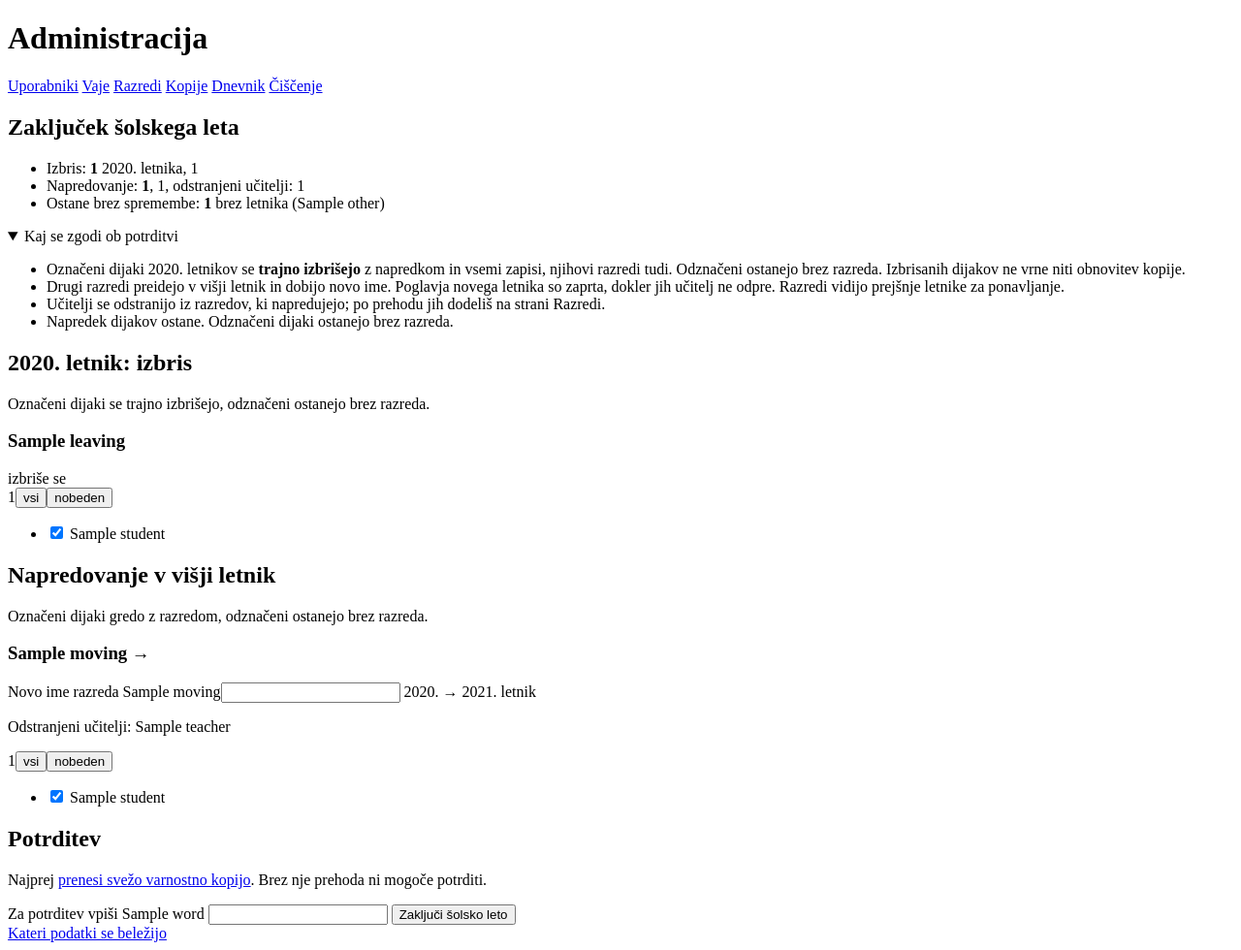
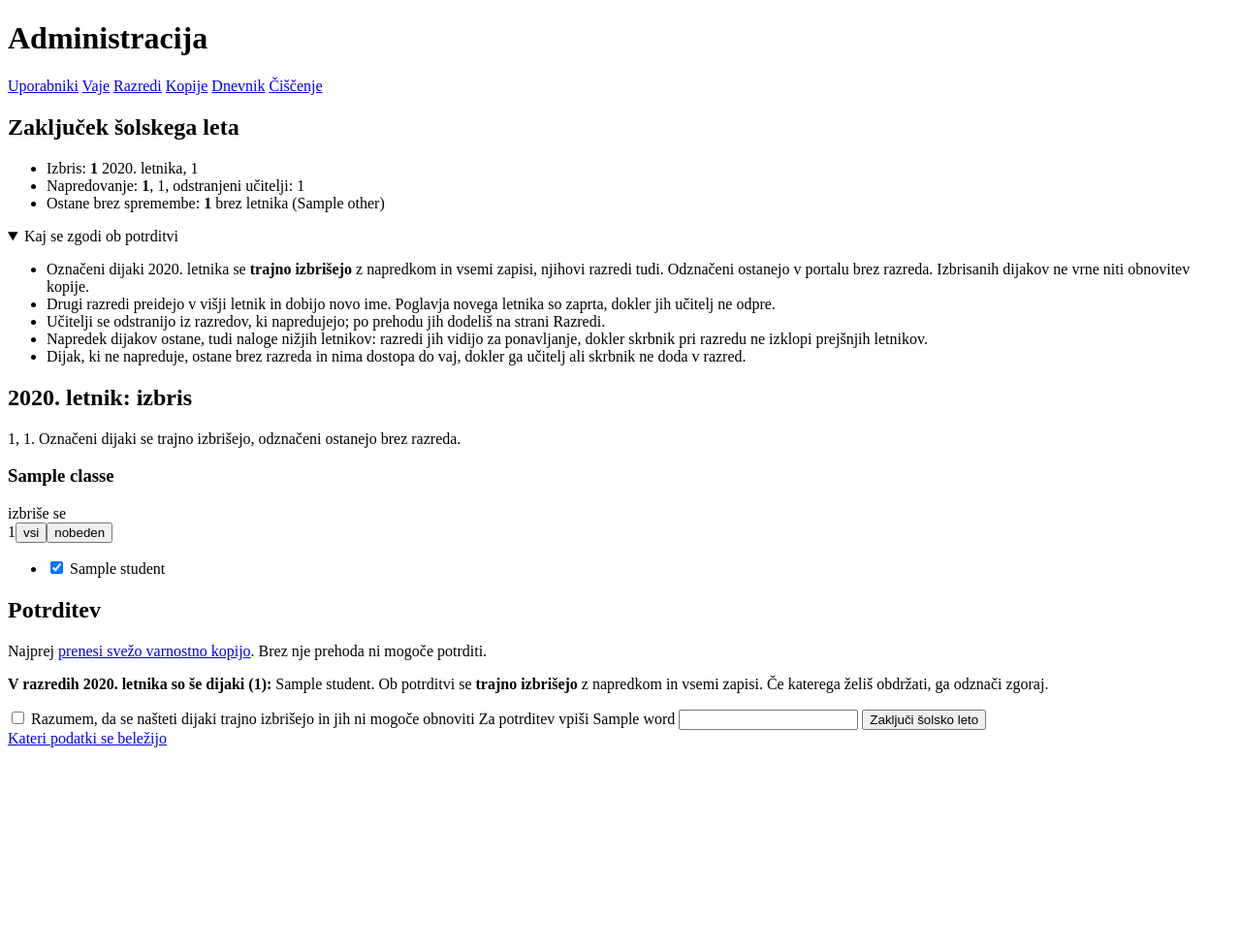
Before and after one commit to tomazf/LAV-RAC, a Node project: template src/views/admin/year.ejs in a window 1280 px wide, after a click on "Kaj se zgodi ob potrditvi". Shown: the part 51-1031 px from the top of the page at 97% size. After the commit the page ends 822 px from the top, so only its background shows below. Run offline with Node 20 templates, Linux system fonts and the light colour scheme; the template is opened without the code that fills it: most values are stand-ins (such as "Sample title", 1, 10 or a date in 2020).

Commit message:
School year page: one section per year, names of who is erased or left without a class, extra confirmation, name clashes refused
Co-Authored-By: Claude Sonnet 5.5 <noreply@anthropic.com>
Claude-Session: https://claude.ai/code/session_015DQH886HuDq4b52vg27cAA

```diff
--- a/src/views/admin/year.ejs
+++ b/src/views/admin/year.ejs
@@ -1,22 +1,22 @@
 <%- include('../partials/head', { pageTitle: 'Šolsko leto', mainClass: 'wide' }) %>
-<% const f = fmt; const people = (n) => f.count(n, f.DIJAKOV);
+<% const f = fmt; const people = (n) => f.count(n, f.DIJAKOV); const RAZREDOV = ['razred', 'razreda', 'razredi', 'razredov'];
    const sum = (list) => list.reduce((a, c) => a + c.students.length, 0);
    const teachersOut = moving.reduce((a, c) => a + c.teachers.length, 0); %>
 <%- include('../partials/adminnav') %>
 <% if (error) { %><p class="notice-warn" role="alert"><%= error %></p><% } %>
 <section class="block year-intro">
   <h2>Zaključek šolskega leta</h2>
-  <% const RAZREDOV = ['razred', 'razreda', 'razredi', 'razredov']; %>
   <ul class="year-sum">
     <li>Izbris: <b><%= f.count(leaving.length, RAZREDOV) %></b> <%= finalYear %>. letnika, <%= people(sum(leaving)) %></li>
     <li>Napredovanje: <b><%= f.count(moving.length, RAZREDOV) %></b>, <%= people(sum(moving)) %><%= teachersOut ? `, odstranjeni učitelji: ${teachersOut}` : '' %></li>
     <% if (other.length) { %><li>Ostane brez spremembe: <b><%= f.count(other.length, RAZREDOV) %></b> brez letnika (<%= other.map((c) => c.name).join(', ') %>)</li><% } %>
   </ul>
   <details class="year-what"><summary>Kaj se zgodi ob potrditvi</summary><ul>
-    <li>Označeni dijaki <%= finalYear %>. letnikov se <strong>trajno izbrišejo</strong> z napredkom in vsemi zapisi, njihovi razredi tudi. Odznačeni ostanejo brez razreda. Izbrisanih dijakov ne vrne niti obnovitev kopije.</li>
-    <li>Drugi razredi preidejo v višji letnik in dobijo novo ime. Poglavja novega letnika so zaprta, dokler jih učitelj ne odpre. Razredi vidijo prejšnje letnike za ponavljanje.</li>
+    <li>Označeni dijaki <%= finalYear %>. letnika se <strong>trajno izbrišejo</strong> z napredkom in vsemi zapisi, njihovi razredi tudi. Odznačeni ostanejo v portalu brez razreda. Izbrisanih dijakov ne vrne niti obnovitev kopije.</li>
+    <li>Drugi razredi preidejo v višji letnik in dobijo novo ime. Poglavja novega letnika so zaprta, dokler jih učitelj ne odpre.</li>
     <li>Učitelji se odstranijo iz razredov, ki napredujejo; po prehodu jih dodeliš na strani Razredi.</li>
-    <li>Napredek dijakov ostane. Odznačeni dijaki ostanejo brez razreda.</li>
+    <li>Napredek dijakov ostane, tudi naloge nižjih letnikov: razredi jih vidijo za ponavljanje, dokler skrbnik pri razredu ne izklopi prejšnjih letnikov.</li>
+    <li>Dijak, ki ne napreduje, ostane brez razreda in nima dostopa do vaj, dokler ga učitelj ali skrbnik ne doda v razred.</li>
   </ul></details>
   <% if (lastRun) { %><p class="dim">Zadnji zaključek šolskega leta: <%= f.dateTime(lastRun) %> (<%= f.ago(lastRun) %>).</p><% } %>
 </section>
@@ -28,36 +28,43 @@
   <ul class="checks"><% c.students.forEach((s) => { %><li><label title="<%= s.email || s.username %>"><input type="hidden" name="<%= hidden %>" value="<%= s.id %>"><input type="checkbox" name="<%= field %>" value="<%= s.id %>" checked> <%= s.name %></label></li><% }) %></ul>
   <% } else { %><p class="dim">Brez dijakov.</p><% } %>
 <% } %>
-<h2 class="year-h"><%= finalYear %>. letnik: izbris</h2>
-<p class="dim">Označeni dijaki se trajno izbrišejo, odznačeni ostanejo brez razreda.</p>
-<% if (!leaving.length) { %><p class="empty">Ni razredov <%= finalYear %>. letnika.</p><% } %>
+<% sections.forEach((sec) => { %>
+<section class="year-sec" aria-labelledby="y<%= sec.year %>">
+  <h2 class="year-h" id="y<%= sec.year %>"><%= sec.last ? `${sec.year}. letnik: izbris` : `${sec.year}. → ${sec.year + 1}. letnik` %></h2>
+  <p class="dim"><%= f.count(sec.classes.length, RAZREDOV) %>, <%= people(sum(sec.classes)) %>. <%= sec.last ? 'Označeni dijaki se trajno izbrišejo, odznačeni ostanejo brez razreda.' : 'Označeni dijaki gredo z razredom, odznačeni ostanejo brez razreda.' %></p>
+  <% if (!sec.classes.length) { %><p class="empty">Ni razredov <%= sec.year %>. letnika.</p><% } %>
   <div class="year-grid">
-<% leaving.forEach((c) => { %>
+  <% sec.classes.forEach((c) => { %>
+    <% if (sec.last) { %>
     <article class="year-card leave">
       <header><h3><%= c.name %></h3><span class="tag year-bad">izbriše se</span></header>
       <% students(c, 'erase', 'leaving') %>
     </article>
-<% }) %>
-</div>
-<h2 class="year-h">Napredovanje v višji letnik</h2>
-<p class="dim">Označeni dijaki gredo z razredom, odznačeni ostanejo brez razreda.</p>
-<% if (!moving.length) { %><p class="empty">Ni razredov, ki bi napredovali.</p><% } %>
-<div class="year-grid">
-<% moving.forEach((c) => { %>
+    <% } else { %>
     <article class="year-card">
       <header><h3><%= c.name %> <span aria-hidden="true">→</span></h3>
         <label class="sr" for="name_<%= c.id %>">Novo ime razreda <%= c.name %></label><input id="name_<%= c.id %>" class="year-name" name="name_<%= c.id %>" value="<%= c.next %>" required maxlength="80">
         <span class="tag"><%= c.year %>. → <%= c.year + 1 %>. letnik</span></header>
+      <% if (c.clash) { %><p class="year-clash" role="alert">Razred z imenom <%= c.next %> že obstaja in ostane. Izberi drugo ime.</p><% } %>
       <% if (c.teachers.length) { %><p class="dim">Odstranjeni učitelji: <%= c.teachers.join(', ') %></p><% } %>
       <% students(c, 'keep', 'moving') %>
     </article>
+    <% } %>
   <% }) %>
   </div>
+</section>
+<% }) %>
 <section class="block year-confirm">
   <h2>Potrditev</h2>
   <% if (fresh) { %><p class="dim">Trenutno stanje je bilo pred kratkim preneseno, zato lahko razrede, učitelje in odprta poglavja vrneš z obnovitvijo; izbrisani dijaki ostanejo izbrisani.</p>
   <% } else { %><p class="notice-warn">Najprej <a href="/admin/kopije">prenesi svežo varnostno kopijo</a>. Brez nje prehoda ni mogoče potrditi.</p><% } %>
+  <% const eraseNames = leaving.flatMap((c) => c.students.map((x) => x.name)); %>
+  <div class="year-live">
+    <p class="notice-warn" data-sum="erase" role="status" <%= eraseNames.length ? '' : 'hidden' %>><strong>V razredih <%= finalYear %>. letnika so še dijaki (<span data-n><%= eraseNames.length %></span>):</strong> <span data-names><%= eraseNames.join(', ') %></span>. Ob potrditvi se <strong>trajno izbrišejo</strong> z napredkom in vsemi zapisi. Če katerega želiš obdržati, ga odznači zgoraj.</p>
+    <p class="notice-warn" data-sum="free" role="status" hidden><strong>Po prehodu ostanejo brez razreda (<span data-n>0</span>):</strong> <span data-names></span>. V portalu ostanejo, vendar nimajo dostopa do vaj, dokler jih učitelj ali skrbnik ne doda v razred (Administracija > Uporabniki).</p>
+  </div>
   <div class="stack">
+    <label data-ack <%= eraseNames.length ? '' : 'hidden' %>><input type="checkbox" name="ack" value="1" <%= eraseNames.length ? 'required' : '' %>> Razumem, da se našteti dijaki trajno izbrišejo in jih ni mogoče obnoviti</label>
     <% if (lastRun && Date.now() - new Date(lastRun) < againDays * 864e5) { %><p class="notice-warn">Šolsko leto je bilo zaključeno <%= f.ago(lastRun) %>. Drugi zaključek bi razrede premaknil še za en letnik.</p>
     <label><input type="checkbox" name="again" value="1"> Vem, da je bilo šolsko leto že zaključeno, in ga želim zaključiti znova</label><% } %>
     <label for="potrdi">Za potrditev vpiši <%= word %></label>
```
Also changed, not shown: src/public/js/year.js (+25 -2 lines), src/routes/year.js (+11 -4 lines), test/content.test.js (+50 -0 lines), src/public/css/app.css. Lines whose indentation alone changed are shown as unchanged.
